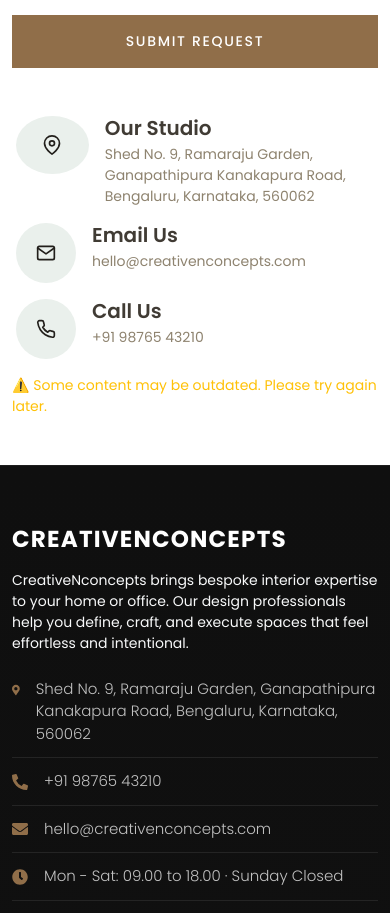
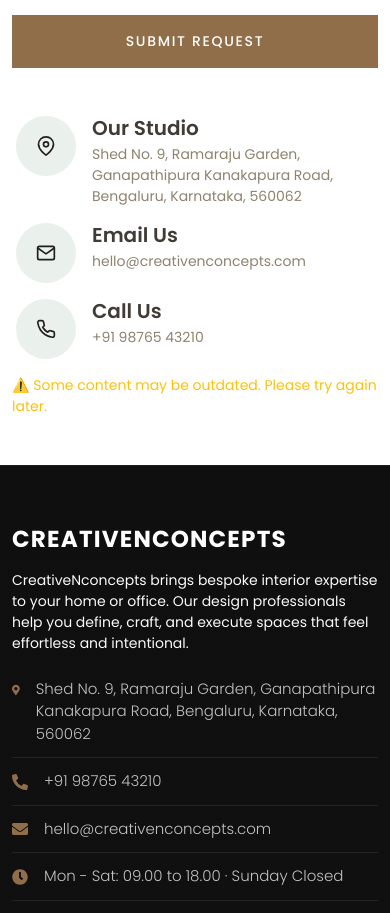
Before and after one commit to Melodynaorem12345/creativenconcepts, a React (Vite) app: page /contact in a window 390 px wide. Shown: the part 1333-2246 px from the top of the page. Built offline with nearby package versions, Linux system fonts and the light colour scheme; no server answers.

Commit message:
contact us icon update

```diff
--- a/src/assets/styles/pages.css
+++ b/src/assets/styles/pages.css
@@ -188,20 +188,18 @@
   position: relative;
   z-index: 2;
 }
-.custom-apply:first-child .contact-info-item .icon-box{
-  width: 126px;
-  height: 58px;
-}
 .contact-info-item .icon-box{
     position: relative;
-    height: 60px;
-    width: 60px;
+    flex: 0 0 3.75rem;
+    width: 3.75rem;
+    height: 3.75rem;
+    min-width: 3.75rem;
     background-color: #EAF0EC;
     border-radius: 50%;
     display: flex;
     justify-content: center;
     align-items: center;
-    font-size: 20px;
+    font-size: 1.25rem;
 }
 .teams-box{
   border: 1px solid #F1F1F1 !important;
--- a/src/assets/styles/responsive.css
+++ b/src/assets/styles/responsive.css
@@ -91,9 +91,6 @@
   }
   .deliverables__cards{
     grid-template-columns: repeat(2, 500px);
-  }
-  .custom-apply:first-child .contact-info-item .icon-box {
-    width: 60px;
   }
   .header-nav {
     min-height: 118px;
@@ -294,9 +291,6 @@
   .what-we-offer__grid {
     gap: 1.5rem;
   }
-  .custom-apply:first-child .contact-info-item .icon-box {
-    width: 170px;
-  }
 }
 
 @media (max-width: 992px) {
@@ -401,9 +395,6 @@
     font-size: 30px;
     line-height: 38px;
   }
-  .custom-apply:first-child .contact-info-item .icon-box {
-    width: 150px;
-  }
 }
 @media (max-width: 576px) {
   .deliverables__cards {
@@ -460,7 +451,4 @@
   .office-title {
     font-size: 22px;
   }
-  .custom-apply:first-child .contact-info-item .icon-box {
-    width: 180px;
-  }
 }
```
